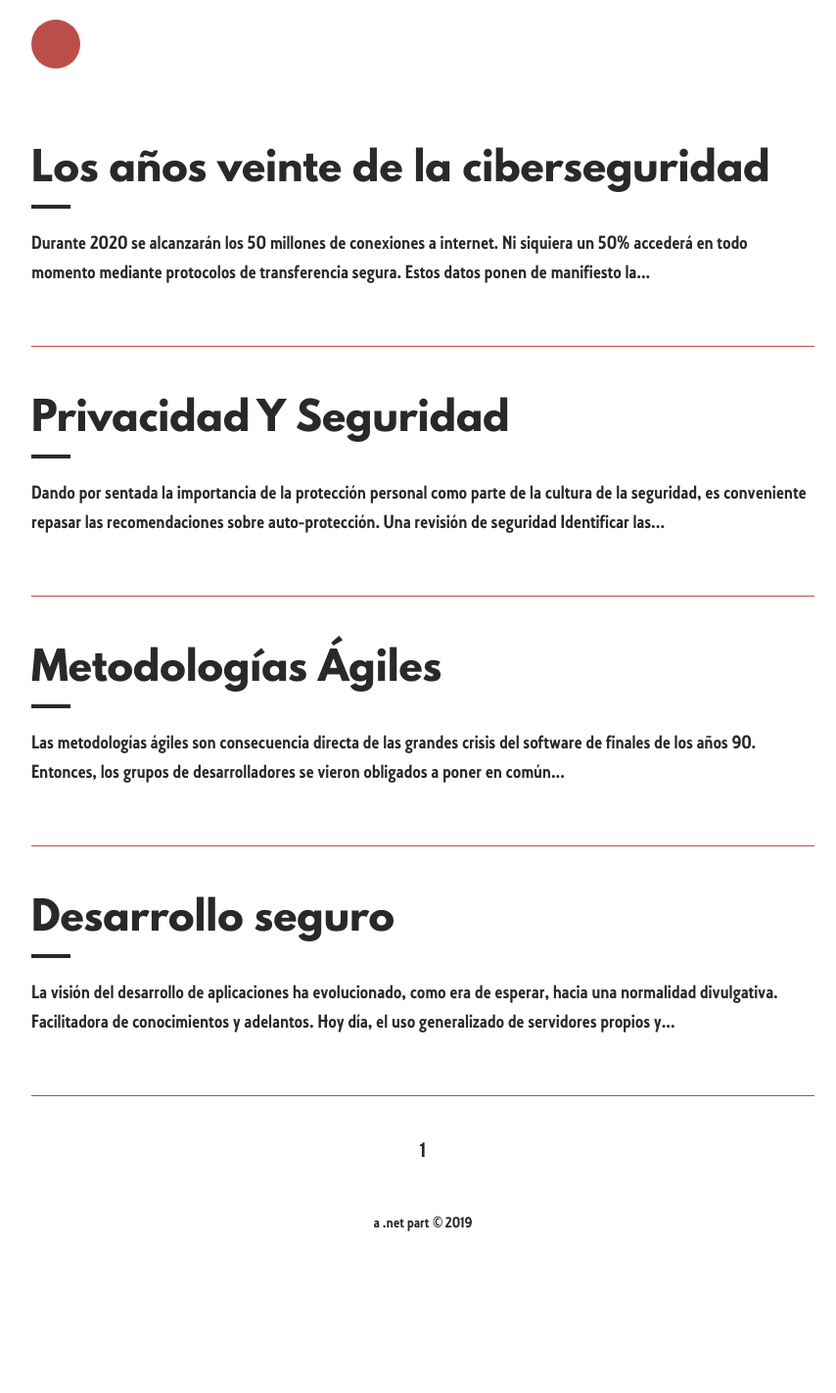
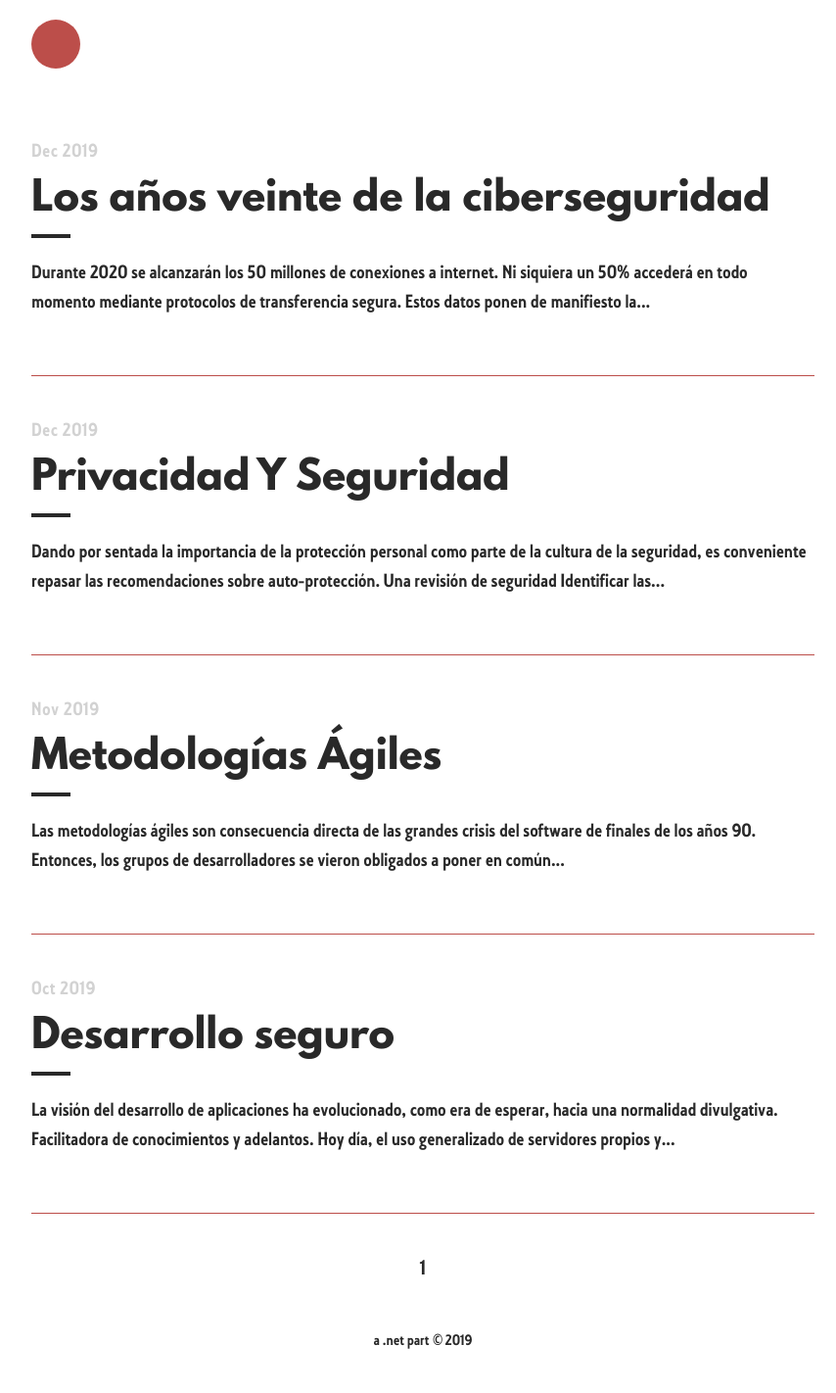
Before and after one commit to Rocmpr/blog, a Jekyll site: the page built from index.html, in a window 1280 px wide. Shown: the whole page at 98% size, without its empty margins (208-1062 px from the left). Built offline with Jekyll 4.4.1, drawn with Linux system fonts in a browser that asks for light colours; the list of posts is cut into pages by our own code; before the commit the page ends 1302 px from its top, so only the background shows below that.

Commit message:
Update home.html

```diff
--- a/_layouts/home.html
+++ b/_layouts/home.html
@@ -9,7 +9,7 @@
 
       <time datetime="{{ post.date }}" class="catalogue-time">
        <!-- Whitespace added for readability -->
-        {% assign m = page.date | date: "%-m" %}
+        {% assign m = post.date | date: "%-m" %}
         {% case m %}
           {% when '1' %}Ene
           {% when '2' %}Feb
@@ -24,7 +24,7 @@
           {% when '11' %}Nov
           {% when '12' %}Dec
         {% endcase %}
-        {{ page.date | date: "%Y" }}
+        {{ post.date | date: "%Y" }}
       </time>
 
         <h1 class="catalogue-title">{{ post.title }}</h1>
```
